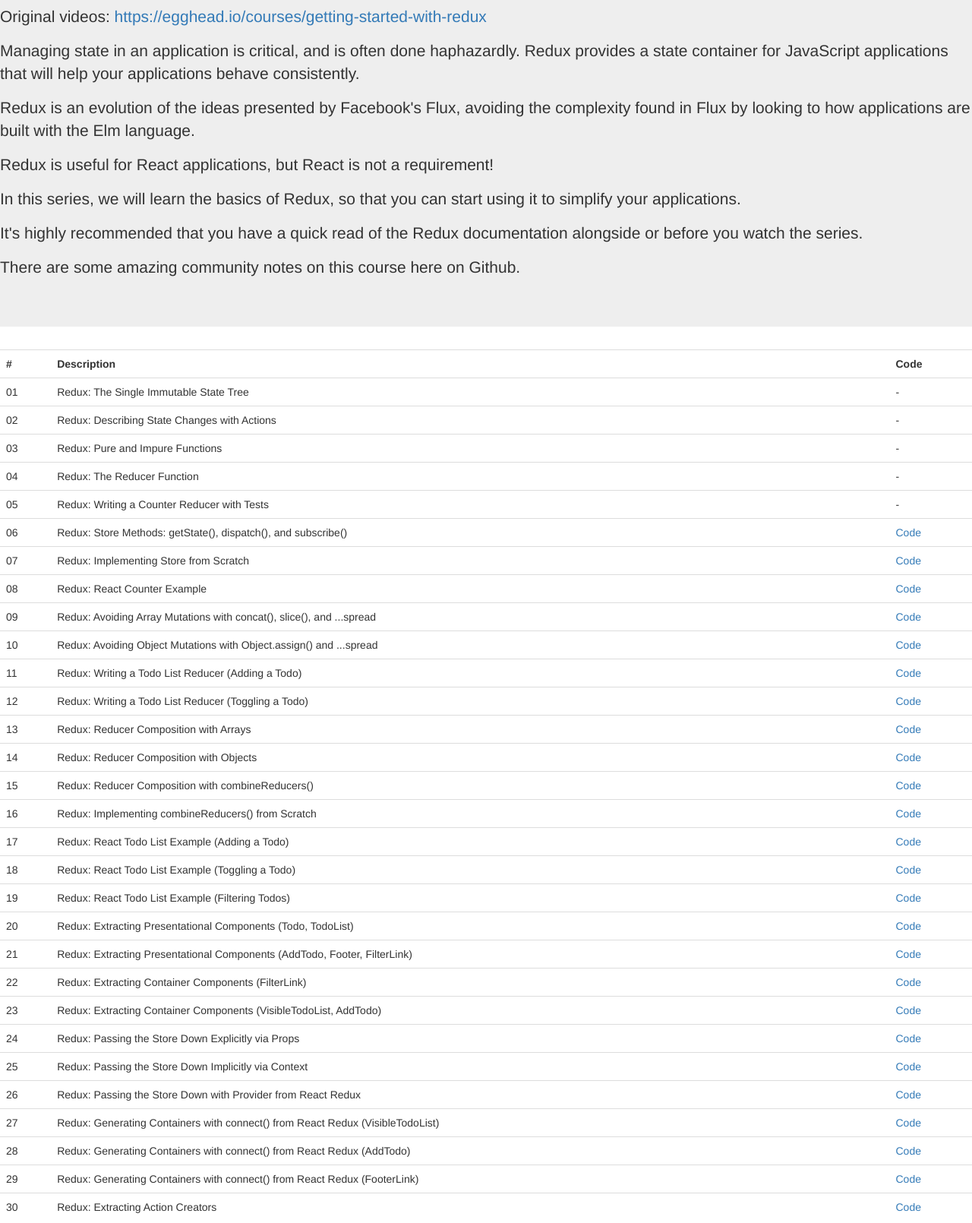
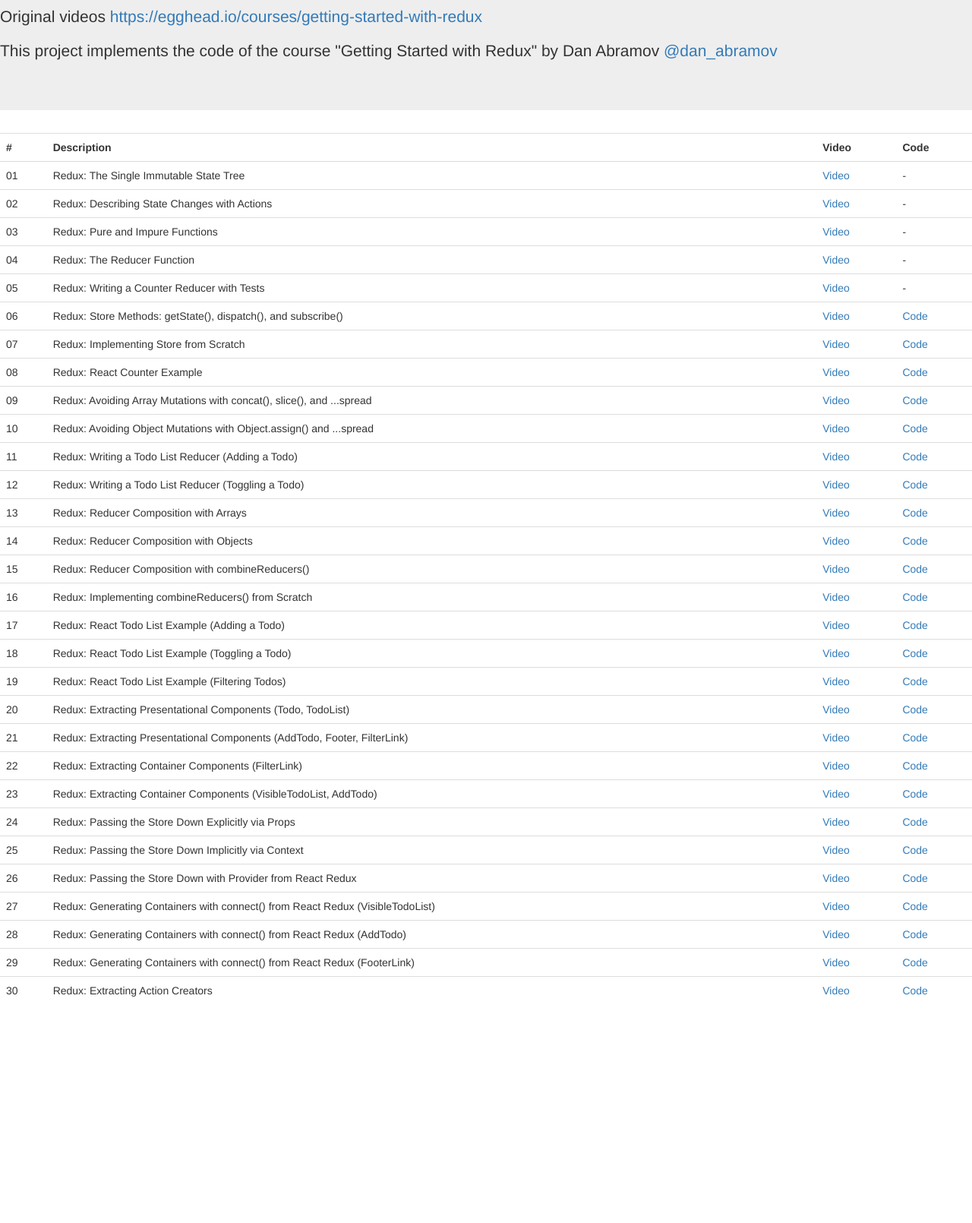
Before and after one commit to aaronplanell/getting-started-with-redux, a website: page index.html in a window 1280 px wide. Shown: the part 140-1750 px from the top of the page at 76% size. After the commit the page ends 1482 px from the top, so only its background shows below. Drawn offline with nearby package versions, Linux system fonts and the light colour scheme.

Commit message:
Add the video links

```diff
--- a/index.html
+++ b/index.html
@@ -8,169 +8,195 @@
   <body>
     <div class="jumbotron">
       <h1>Getting Started with Redux</h1>
-      <p>Original videos: <a href="https://egghead.io/courses/getting-started-with-redux">https://egghead.io/courses/getting-started-with-redux</a></p>
-      <p>Managing state in an application is critical, and is often done haphazardly. Redux provides a state container for JavaScript applications that will help your applications behave consistently.</p>
-      <p>Redux is an evolution of the ideas presented by Facebook's Flux, avoiding the complexity found in Flux by looking to how applications are built with the Elm language.</p>
-      <p>Redux is useful for React applications, but React is not a requirement!</p>
-      <p>In this series, we will learn the basics of Redux, so that you can start using it to simplify your applications.</p>
-      <p>It's highly recommended that you have a quick read of the Redux documentation alongside or before you watch the series.</p>
-      <p>There are some amazing community notes on this course here on Github.</p>
+      <p>Original videos <a href="https://egghead.io/courses/getting-started-with-redux">https://egghead.io/courses/getting-started-with-redux</a> </p>
+      <p>This project implements the code of the course "Getting Started with Redux" by Dan Abramov <a href="https://twitter.com/dan_abramov">@dan_abramov</a></p>
     </div>
     <div>
       <table class="table">
         <tr>
           <th>#</th>
           <th>Description</th>
+          <th>Video</th>
           <th>Code</th>
         </tr>
         <tr>
           <td>01</td>
           <td>Redux: The Single Immutable State Tree</td>
+          <td><a href="https://egghead.io/lessons/javascript-redux-the-single-immutable-state-tree?course=getting-started-with-redux  ">Video</a></td>
           <td>-</td>
         </tr>
         <tr>
           <td>02</td>
           <td>Redux: Describing State Changes with Actions</td>
+          <td><a href="https://egghead.io/lessons/javascript-redux-describing-state-changes-with-actions?course=getting-started-with-redux">Video</a></td>
           <td>-</td>
         </tr>
         <tr>
           <td>03</td>
           <td>Redux: Pure and Impure Functions</td>
+          <td><a href="https://egghead.io/lessons/javascript-redux-pure-and-impure-functions?course=getting-started-with-redux">Video</a></td>
           <td>-</td>
         </tr>
         <tr>
           <td>04</td>
           <td>Redux: The Reducer Function</td>
+          <td><a href="https://egghead.io/lessons/javascript-redux-the-reducer-function?course=getting-started-with-redux">Video</a></td>
           <td>-</td>
         </tr>
         <tr>
           <td>05</td>
           <td>Redux: Writing a Counter Reducer with Tests</td>
+          <td><a href="https://egghead.io/lessons/javascript-redux-writing-a-counter-reducer-with-tests?course=getting-started-with-redux">Video</a></td>
           <td>-</td>
         </tr>
         <tr>
           <td>06</td>
           <td>Redux: Store Methods: getState(), dispatch(), and subscribe()</td>
+          <td><a href="https://egghead.io/lessons/javascript-redux-store-methods-getstate-dispatch-and-subscribe?course=getting-started-with-redux">Video</a></td>
           <td><a href="06">Code</a></td>
         </tr>
         <tr>
           <td>07</td>
           <td>Redux: Implementing Store from Scratch</td>
+          <td><a href="https://egghead.io/lessons/javascript-redux-implementing-store-from-scratch?course=getting-started-with-redux">Video</a></td>
           <td><a href="07">Code</a></td>
         </tr>
         <tr>
           <td>08</td>
           <td>Redux: React Counter Example</td>
+          <td><a href="https://egghead.io/lessons/javascript-redux-react-counter-example?course=getting-started-with-redux">Video</a></td>
           <td><a href="08">Code</a></td>
         </tr>
         <tr>
           <td>09</td>
           <td>Redux: Avoiding Array Mutations with concat(), slice(), and ...spread</td>
+          <td><a href="https://egghead.io/lessons/javascript-redux-avoiding-array-mutations-with-concat-slice-and-spread?course=getting-started-with-redux">Video</a></td>
           <td><a href="09">Code</a></td>
         </tr>
         <tr>
           <td>10</td>
           <td>Redux: Avoiding Object Mutations with Object.assign() and ...spread</td>
+          <td><a href="https://egghead.io/lessons/javascript-redux-avoiding-object-mutations-with-object-assign-and-spread?course=getting-started-with-redux">Video</a></td>
           <td><a href="10">Code</a></td>
         </tr>
         <tr>
           <td>11</td>
           <td>Redux: Writing a Todo List Reducer (Adding a Todo)</td>
+          <td><a href="https://egghead.io/lessons/javascript-redux-writing-a-todo-list-reducer-adding-a-todo?course=getting-started-with-redux">Video</a></td>
           <td><a href="11">Code</a></td>
         </tr>
         <tr>
           <td>12</td>
           <td>Redux: Writing a Todo List Reducer (Toggling a Todo)</td>
+          <td><a href="https://egghead.io/lessons/javascript-redux-writing-a-todo-list-reducer-toggling-a-todo?course=getting-started-with-redux">Video</a></td>
           <td><a href="12">Code</a></td>
         </tr>
         <tr>
           <td>13</td>
           <td>Redux: Reducer Composition with Arrays</td>
+          <td><a href="https://egghead.io/lessons/javascript-redux-reducer-composition-with-arrays?course=getting-started-with-redux">Video</a></td>
           <td><a href="13">Code</a></td>
         </tr>
         <tr>
           <td>14</td>
           <td>Redux: Reducer Composition with Objects</td>
+          <td><a href="https://egghead.io/lessons/javascript-redux-reducer-composition-with-objects?course=getting-started-with-redux">Video</a></td>
           <td><a href="14">Code</a></td>
         </tr>
         <tr>
           <td>15</td>
           <td>Redux: Reducer Composition with combineReducers()</td>
+          <td><a href="https://egghead.io/lessons/javascript-redux-reducer-composition-with-combinereducers?course=getting-started-with-redux">Video</a></td>
           <td><a href="15">Code</a></td>
         </tr>
         <tr>
           <td>16</td>
           <td>Redux: Implementing combineReducers() from Scratch</td>
+          <td><a href="https://egghead.io/lessons/javascript-redux-implementing-combinereducers-from-scratch?course=getting-started-with-redux">Video</a></td>
           <td><a href="16">Code</a></td>
         </tr>
         <tr>
           <td>17</td>
           <td>Redux: React Todo List Example (Adding a Todo)</td>
+          <td><a href="https://egghead.io/lessons/javascript-redux-react-todo-list-example-adding-a-todo?course=getting-started-with-redux">Video</a></td>
           <td><a href="17">Code</a></td>
         </tr>
         <tr>
           <td>18</td>
           <td>Redux: React Todo List Example (Toggling a Todo)</td>
+          <td><a href="https://egghead.io/lessons/javascript-redux-react-todo-list-example-toggling-a-todo?course=getting-started-with-redux">Video</a></td>
           <td><a href="18">Code</a></td>
         </tr>
         <tr>
           <td>19</td>
           <td>Redux: React Todo List Example (Filtering Todos)</td>
+          <td><a href="https://egghead.io/lessons/javascript-redux-react-todo-list-example-filtering-todos?course=getting-started-with-redux">Video</a></td>
           <td><a href="19">Code</a></td>
         </tr>
         <tr>
           <td>20</td>
           <td>Redux: Extracting Presentational Components (Todo, TodoList)</td>
+          <td><a href="https://egghead.io/lessons/javascript-redux-extracting-presentational-components-todo-todolist?course=getting-started-with-redux">Video</a></td>
           <td><a href="20">Code</a></td>
         </tr>
         <tr>
           <td>21</td>
           <td>Redux: Extracting Presentational Components (AddTodo, Footer, FilterLink)</td>
+          <td><a href="https://egghead.io/lessons/javascript-redux-extracting-presentational-components-addtodo-footer-filterlink?course=getting-started-with-redux">Video</a></td>
           <td><a href="21">Code</a></td>
         </tr>
         <tr>
           <td>22</td>
           <td>Redux: Extracting Container Components (FilterLink)</td>
+          <td><a href="https://egghead.io/lessons/javascript-redux-extracting-container-components-filterlink?course=getting-started-with-redux">Video</a></td>
           <td><a href="22">Code</a></td>
         </tr>
         <tr>
           <td>23</td>
           <td>Redux: Extracting Container Components (VisibleTodoList, AddTodo)</td>
+          <td><a href="https://egghead.io/lessons/javascript-redux-extracting-container-components-visibletodolist-addtodo?course=getting-started-with-redux">Video</a></td>
           <td><a href="23">Code</a></td>
         </tr>
         <tr>
           <td>24</td>
           <td>Redux: Passing the Store Down Explicitly via Props</td>
+          <td><a href="https://egghead.io/lessons/javascript-redux-passing-the-store-down-explicitly-via-props?course=getting-started-with-redux">Video</a></td>
           <td><a href="24">Code</a></td>
         </tr>
         <tr>
           <td>25</td>
           <td>Redux: Passing the Store Down Implicitly via Context</td>
+          <td><a href="https://egghead.io/lessons/javascript-redux-passing-the-store-down-implicitly-via-context?course=getting-started-with-redux">Video</a></td>
           <td><a href="25">Code</a></td>
         </tr>
         <tr>
           <td>26</td>
           <td>Redux: Passing the Store Down with Provider from React Redux</td>
+          <td><a href="https://egghead.io/lessons/javascript-redux-passing-the-store-down-with-provider-from-react-redux?course=getting-started-with-redux">Video</a></td>
           <td><a href="26">Code</a></td>
         </tr>
         <tr>
           <td>27</td>
           <td>Redux: Generating Containers with connect() from React Redux (VisibleTodoList)</td>
+          <td><a href="https://egghead.io/lessons/javascript-redux-generating-containers-with-connect-from-react-redux-visibletodolist?course=getting-started-with-redux">Video</a></td>
           <td><a href="27">Code</a></td>
         </tr>
         <tr>
           <td>28</td>
           <td>Redux: Generating Containers with connect() from React Redux (AddTodo)</td>
+          <td><a href="https://egghead.io/lessons/javascript-redux-generating-containers-with-connect-from-react-redux-addtodo?course=getting-started-with-redux">Video</a></td>
           <td><a href="28">Code</a></td>
         </tr>
         <tr>
           <td>29</td>
           <td>Redux: Generating Containers with connect() from React Redux (FooterLink)</td>
+          <td><a href="https://egghead.io/lessons/javascript-redux-generating-containers-with-connect-from-react-redux-footerlink?course=getting-started-with-redux">Video</a></td>
           <td><a href="29">Code</a></td>
         </tr>
         <tr>
           <td>30</td>
           <td>Redux: Extracting Action Creators</td>
+          <td><a href="https://egghead.io/lessons/javascript-redux-extracting-action-creators?course=getting-started-with-redux">Video</a></td>
           <td><a href="30">Code</a></td>
         </tr>
       </table>
```
